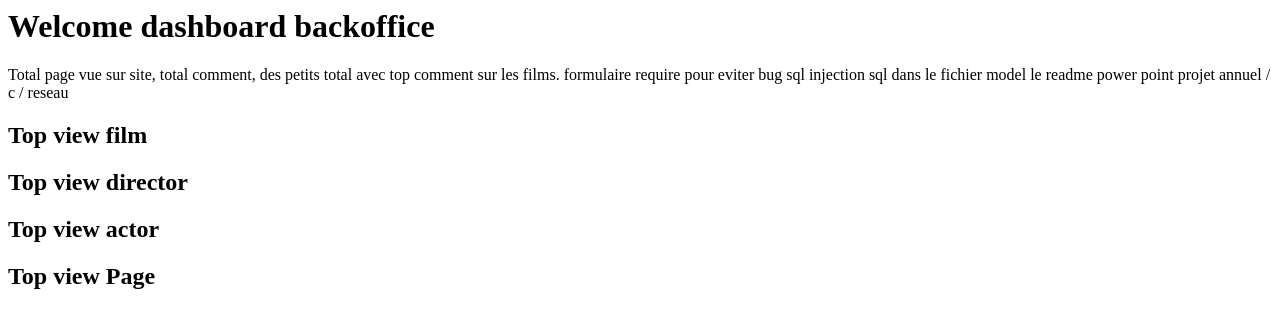
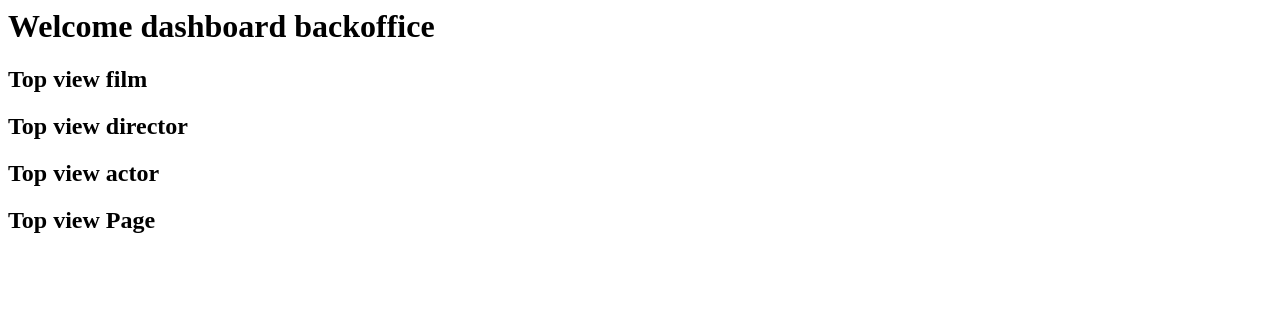
Before and after one commit to campsx/cinems, a PHP site: page /index.temp.php in a window 1280 px wide. Shown: the top 328 px of the page. Run offline with PHP 8.4, Linux system fonts and the light colour scheme; data that the repository does not hold is empty.

Commit message:
Comment todo

```diff
--- a/src/backoffice/views/index/index.temp.php
+++ b/src/backoffice/views/index/index.temp.php
@@ -1,11 +1,11 @@
 <h1>Welcome dashboard backoffice</h1>
 <div>
-    Total page vue sur site, total comment,
+    <!--Total page vue sur site, total comment,
     des petits total avec top comment sur les films.
     formulaire require pour eviter bug sql
     injection sql dans le fichier model
     le readme
-    power point projet annuel / c / reseau
+    power point projet annuel / c / reseau -->
     <div class="dashboard-block">
         <h2>Top view film</h2>
         <ul>
```
